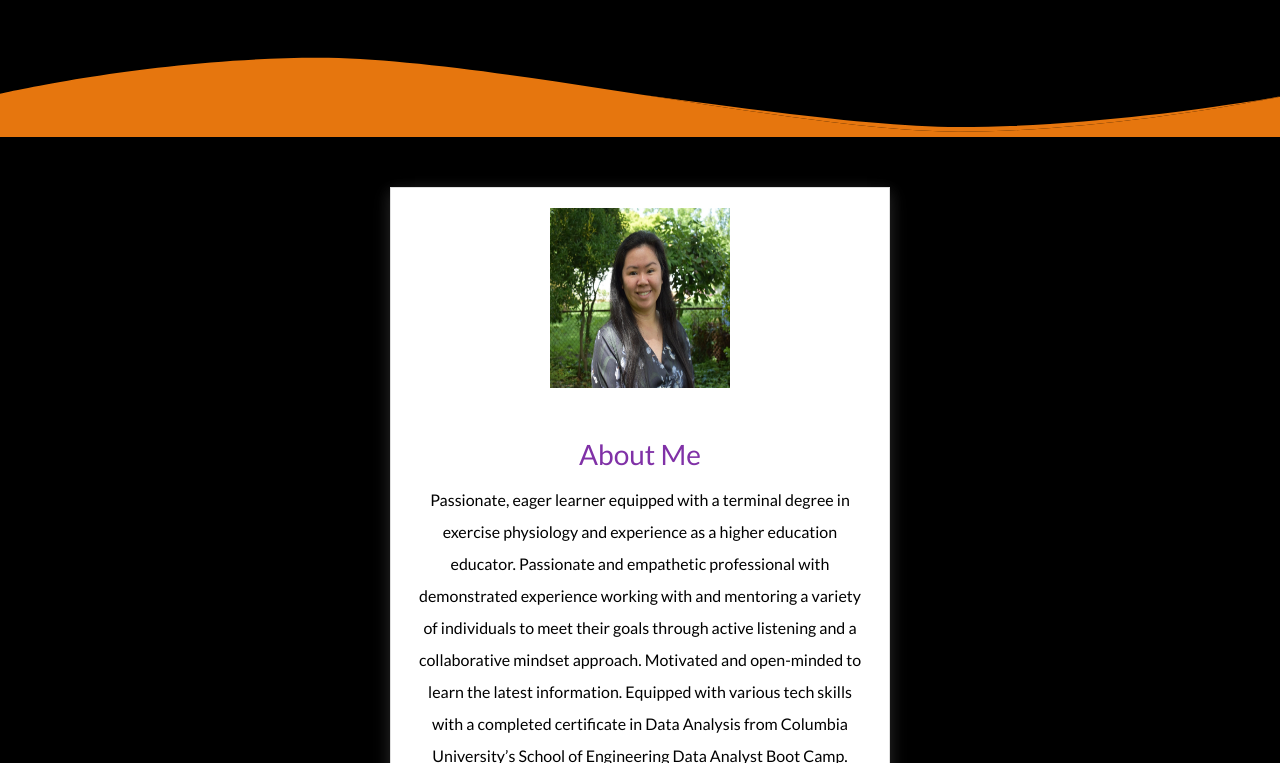
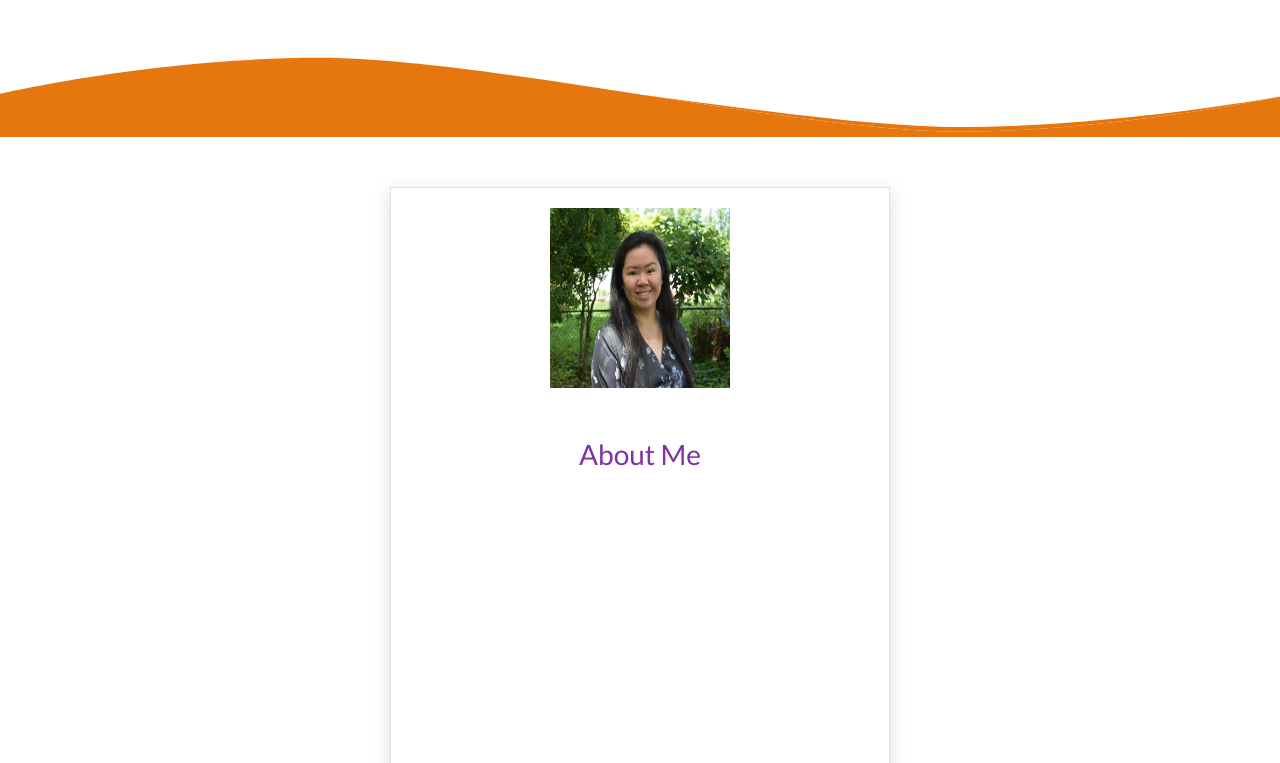
Before and after one commit to jwhberrios/Jessica-Berrios, a plain HTML site: page index.html in a window 1280 px wide. Shown: the part 660-1423 px from the top of the page. Drawn offline with nearby package versions, Linux system fonts and the light colour scheme.

Commit message:
update color

```diff
--- a/assets/css/app.css
+++ b/assets/css/app.css
@@ -1,7 +1,7 @@
 html, body {
   font-family: 'Lato', sans-serif;
-  color: black;
-  background-color: black;
+  color: white;
+  background-color: white;
 }
 
 h1 {
```
